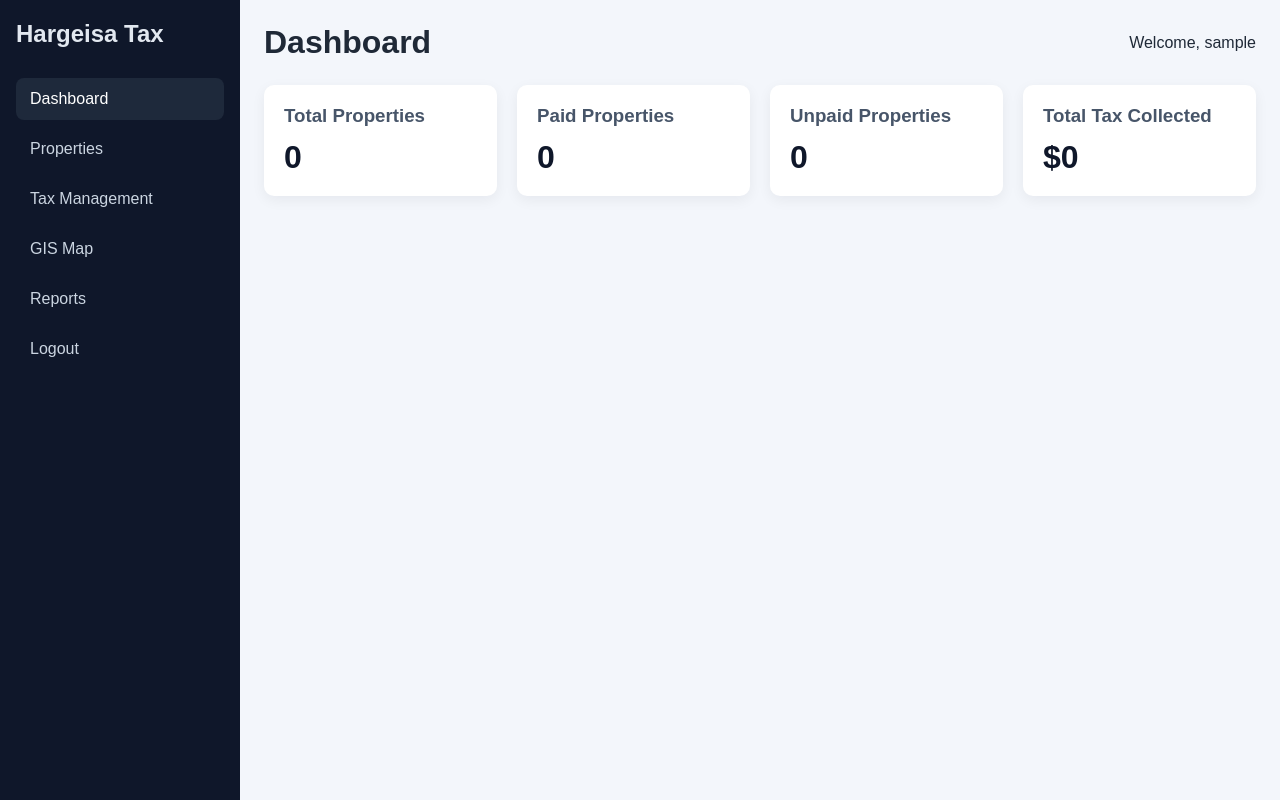
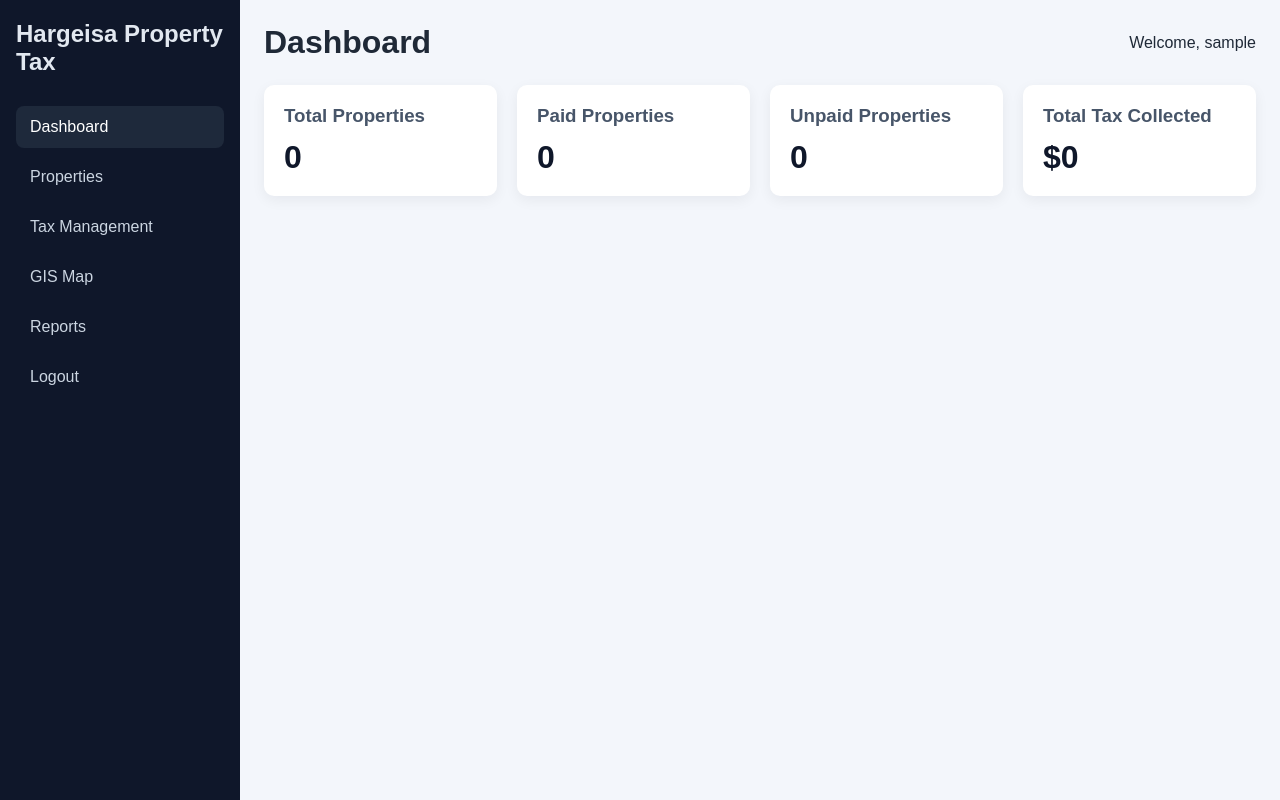
Before and after one commit to ridwaancabdi888-hub/hargaisa-tax-small-1, a website: page public/dashboard.html in a window 1280 px wide. Drawn offline with Linux system fonts and the light colour scheme; no server answers; sample sign-in values are in the browser's storage.

Commit message:
add dashbord improvments

```diff
--- a/public/dashboard.html
+++ b/public/dashboard.html
@@ -15,7 +15,7 @@
     <div class="app-layout">
       <!-- Sidebar navigation - appears on all pages -->
       <aside class="sidebar">
-        <h2>Hargeisa Tax</h2>
+        <h2>Hargeisa Property Tax</h2>
         <nav>
           <a href="dashboard.html" class="active">Dashboard</a>
           <a href="properties.html">Properties</a>
```
